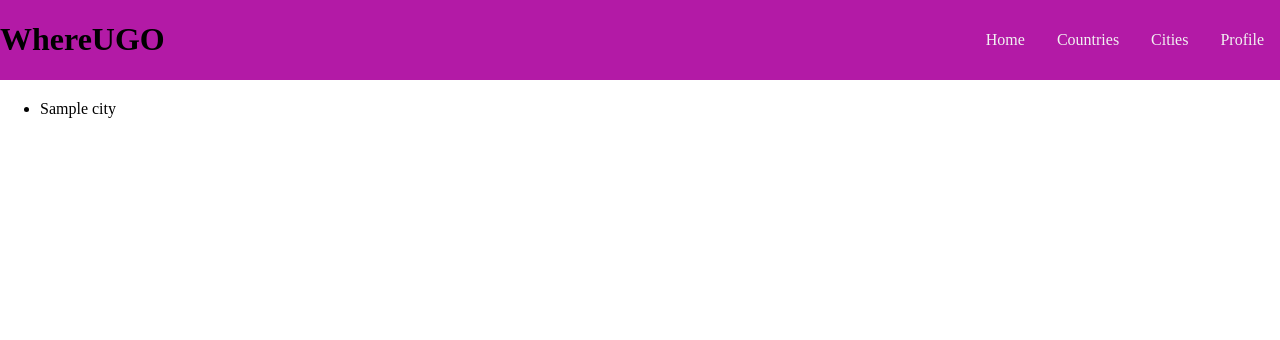
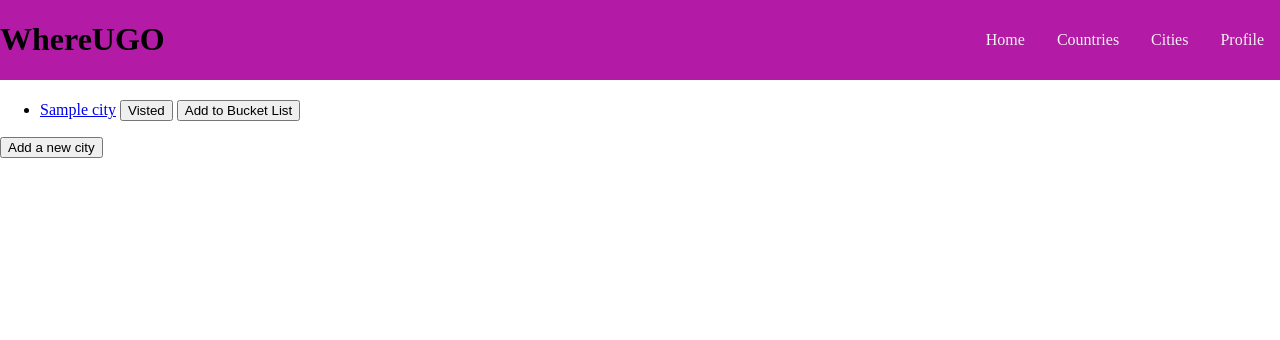
Before and after one commit to Andrew1495/Bucket_list_project, a Flask app: page /cities in a window 1280 px wide. Shown: the top 340 px of the page. Run offline with Flask 2, Linux system fonts and the light colour scheme; a database or web service that is not in the repository returns one stand-in record (values such as "Sample title"); some libraries are stand-ins or nearby versions.

Commit message:
can now edit and add new cities

```diff
--- a/application/controllers/cities_controller.py
+++ b/application/controllers/cities_controller.py
@@ -1,13 +1,52 @@
-from flask import Flask, render_template, Blueprint
+from flask import Flask, redirect, render_template, Blueprint, request
+from controllers.countries_controller import countries
+from models.city import City
 import repositories.country_repo as country_repo
 import repositories.city_repo as city_repo
-
-
 from flask import Blueprint
 
 cities_blueprint = Blueprint("cities", __name__)
-
+# show all citys
 @cities_blueprint.route("/cities")
 def cities():
     cities = city_repo.select_all()
     return render_template("cities/index.html", cities=cities)
+
+# show single city
+@cities_blueprint.route("/cities/<id>")
+def city(id):
+    city = city_repo.select(id)
+    return render_template("/cities/city.html", city=city)
+
+# edit single city
+@cities_blueprint.route("/cities/<id>/edit")
+def edit(id):
+    city = city_repo.select(id)
+    countries= country_repo.select_all()
+    return render_template("cities/edit.html", city=city, countries=countries)
+
+
+# update city
+@cities_blueprint.route("/cities/<id>", methods=["POST"])
+def update(id):
+    country_id = request.form["country_id"]
+    city_name = request.form["city.name"]
+    country = country_repo.select(country_id)
+    city = City(city_name, country, id)
+    city_repo.update(city)
+    return redirect(f"/cities/{id}")
+
+
+@cities_blueprint.route("/cities/new")
+def new():
+    countries = country_repo.select_all()
+    return render_template("cities/new.html", countries=countries)
+
+@cities_blueprint.route("/cities", methods = ["POST"])
+def create():
+    country_id = request.form["country_id"]
+    city_name = request.form["city.name"]
+    country = country_repo.select(country_id)
+    city = City(city_name, country, id)
+    city_repo.save(city)
+    return redirect("/cities")
--- a/application/repositories/city_repo.py
+++ b/application/repositories/city_repo.py
@@ -1,4 +1,3 @@
-from itertools import count
 from db.run_sql import run_sql
 from models.country import Country
 from models.user import User
@@ -8,7 +7,7 @@ import repositories.country_repo as country_repo
 
 
 def save(city):
-    sql = "INSERT INTO cities (name, country_id) VALUES (%s, %s) RETURNING id"
+    sql = "INSERT INTO cities (name, country_id) VALUES (%s , %s) RETURNING * "
     values = [city.name, city.country.id]
     results = run_sql(sql, values)
     id = results[0]['id']
@@ -17,7 +16,7 @@ def save(city):
 
 def select_all():
     cities = []
-    sql = "SELECT * FROM cities"
+    sql = "SELECT * FROM cities ORDER BY country_id ,name"
     results = run_sql(sql)
     for result in results:
         country = country_repo.select(result["country_id"])
@@ -27,12 +26,11 @@ def select_all():
 
 
 
-
 def select(id):
+    city = None
     sql = "SELECT * FROM cities WHERE id = %s"
     values = [id]
     results = run_sql(sql, values)
-
     if results:
         result = results[0]
         country = country_repo.select(result["country_id"])
@@ -51,9 +49,10 @@ def delete(id):
 
 
 def update(city):
-    sql = "UPDATE city SET (name, country_id) = (%s, %s) WHERE id = %s"
+    sql = "UPDATE cities SET (name, country_id) = (%s, %s) WHERE id = %s"
     values = [city.name, city.country.id, city.id]
     run_sql(sql, values)
+
 
 
 def select_city_by_country(id):
--- a/application/repositories/country_repo.py
+++ b/application/repositories/country_repo.py
@@ -13,7 +13,6 @@ def save(country):
 
 def select_all():
     countries = []
-
     sql = "SELECT * FROM countries"
     results = run_sql(sql)
 
--- /dev/null
+++ b/application/templates/cities/city.html
@@ -0,0 +1,4 @@
+{% extends 'base.html' %}
+{% block content %}
+    <p>{{  city.name  }}  <a href="/cities/{{ city.id }}/edit">Edit</a></p>
+{% endblock content %}
--- a/application/templates/cities/index.html
+++ b/application/templates/cities/index.html
@@ -2,7 +2,14 @@
 {% block content %}
 <ul>
 {% for city in cities %}
-    <li>  {{  city.name  }} </li>
+    <li> <a href="/cities/{{ city.id }}">{{ city.name  }}</a>
+        <a href=""><button>Visted</button></a>
+        <a href=""><button>Add to Bucket List</button></a>
+
+    </li>
 {% endfor %}
 </ul>
+
+<a href="/cities/new"><button>Add a new city</button></a>
+
 {% endblock content %}
```
Also changed, not shown: application/templates/cities/edit.html (added, +26 -0 lines), application/templates/cities/new.html (added, +22 -0 lines), application/controllers/countries_controller.py (line endings or trailing spaces).
